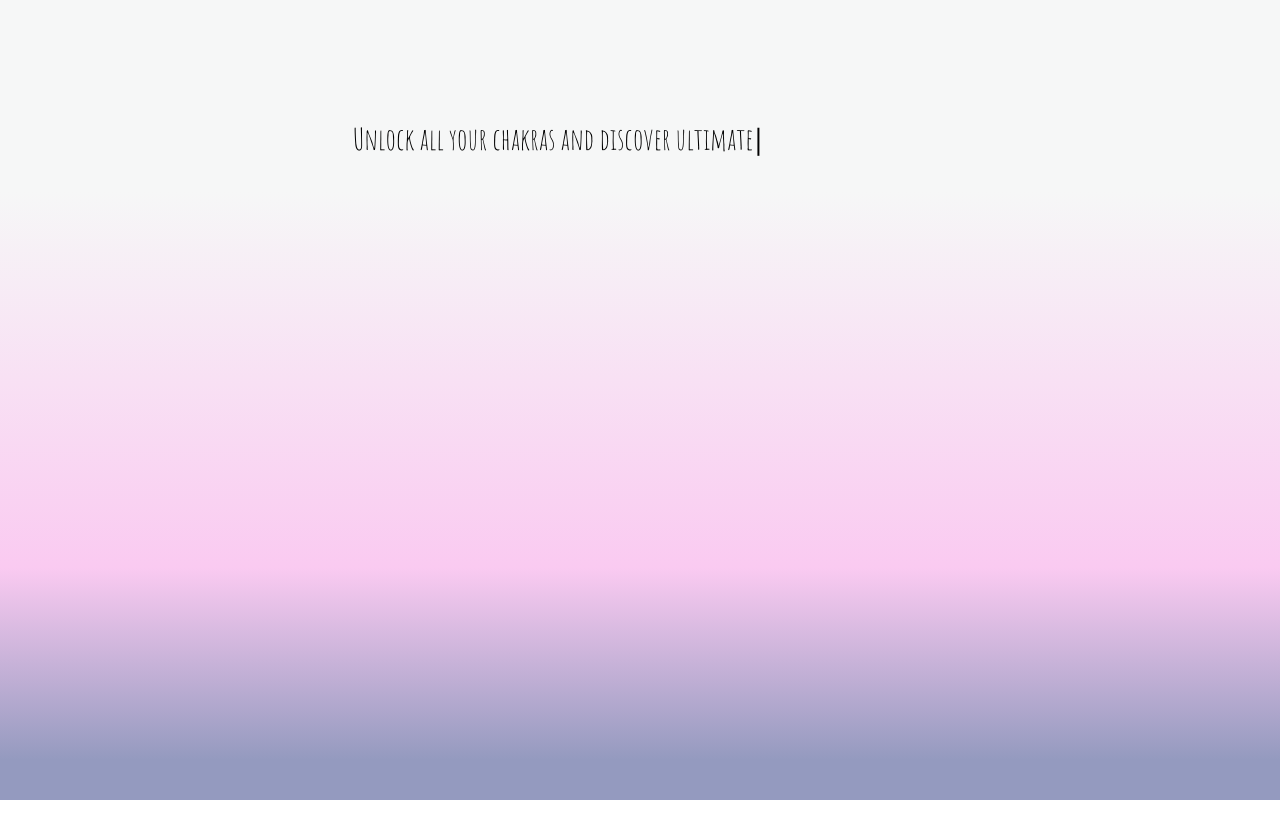
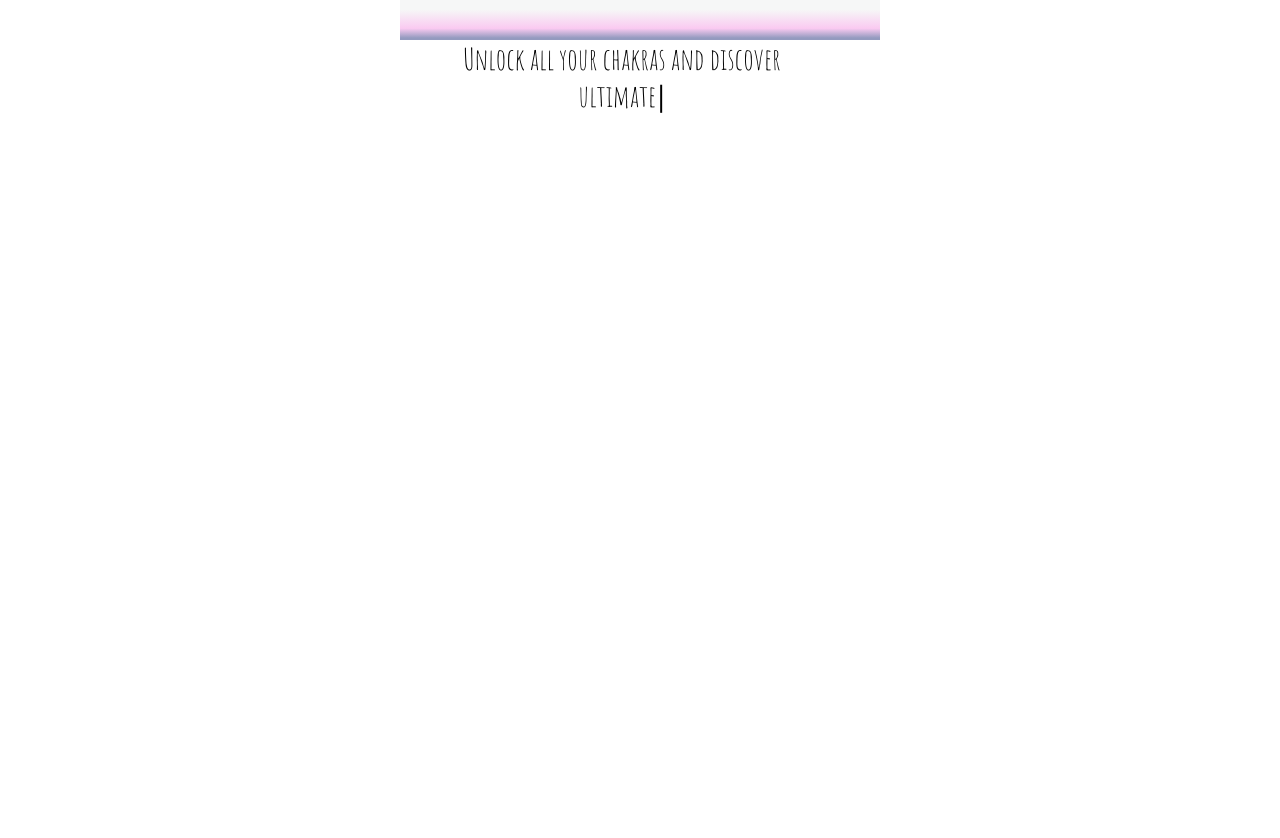
Before and after one commit to brrrrrbrrrr/hackathon-wcs-lyon-vite, a React (Vite) app: page /chakras in a window 1280 px wide. Before the commit the page ends 800 px from the top, so only its background shows below. Built offline with nearby package versions, Linux system fonts and the light colour scheme.

Commit message:
i put only  one bg on the body, and add max width to the body

```diff
--- a/src/App.css
+++ b/src/App.css
@@ -0,0 +1,26 @@
+body {
+  position: relative;
+  max-width: 30em;
+  margin: auto;
+  padding: 20px;
+}
+
+body::after {
+  content: '';
+  background: rgb(148, 154, 191);
+  background: linear-gradient(
+    0deg,
+    rgba(148, 154, 191, 1) 5%,
+    rgb(250, 202, 241) 29%,
+    rgba(246, 247, 247, 1) 76%
+  );
+  height: 100%;
+  width: auto;
+  padding-bottom: 0;
+  top: 0;
+  left: 0;
+  bottom: 0;
+  right: 0;
+  position: absolute;
+  z-index: -1;
+}
--- a/src/App.jsx
+++ b/src/App.jsx
@@ -1,4 +1,5 @@
 import { Outlet } from 'react-router-dom';
+import './App.css';
 
 const App = () => {
   return <Outlet />;
--- a/src/components/Step/Step.css
+++ b/src/components/Step/Step.css
@@ -1,27 +1,3 @@
-.background {
-  position: relative;
-  padding-bottom: 0;
-}
-.background::after {
-  content: '';
-  background: rgb(148, 154, 191);
-  background: linear-gradient(
-    0deg,
-    rgba(148, 154, 191, 1) 5%,
-    rgb(250, 202, 241) 29%,
-    rgba(246, 247, 247, 1) 76%
-  );
-  height: 100vh;
-  width: auto;
-  padding-bottom: 0;
-  top: 0;
-  left: 0;
-  bottom: 0;
-  right: 0;
-  position: absolute;
-  z-index: -1;
-}
-
 .button_step {
   display: block;
   border-radius: 100%;
@@ -34,31 +10,17 @@
   margin-bottom: 8px;
   box-shadow: 4px 4px 10px var(--color);
   z-index: 1;
-  transition: transform 0.5s; /* Transition de la transformation */
-  background-size: cover; /* Ajuste la taille de l'image pour remplir le bouton */
+  transition: transform 0.5s;
+  background-size: cover;
   background-repeat: no-repeat;
   opacity: 0.7;
+  cursor: pointer;
 }
 
 .button_step:hover {
   transform: scale(1.1);
   animation: all 0.5s;
 }
-
-/* .button_step::after {
-    content: '';
-    position: absolute;
-    top: 0;
-    left: 0;
-    width: 100%;
-    height: 100%;
-    border-radius: 100%;
-    filter: blur(5px);
-    background-color: inherit;
-    z-index: -1; /* Place le flou derrière le bouton
-  }
-
-  */
 
 .chakras_container {
   display: flex;
@@ -107,6 +69,7 @@
   color: initial;
   margin-top: 40px;
   z-index: 1;
+
   h6 {
     font-size: 18px;
     font-family: 'Montserrat', sans-serif;
--- a/src/components/Step/Step.jsx
+++ b/src/components/Step/Step.jsx
@@ -60,7 +60,7 @@ export default function Step() {
     <div>
       {!activeModal && activeWritter && <TypeWritter />}
       {activeStep && (
-        <div className='background'>
+        <div>
           <div className='step-container'>
             {!activeModal && (
               <div className='sound-container' onClick={playSound}>
@@ -100,6 +100,7 @@ export default function Step() {
                   </div>
                 ))}
           </div>
+
           {!activeModal && activeStep && (
             <div className='stats-container'>
               <h6>See amazing stats of well-being</h6>
@@ -110,7 +111,6 @@ export default function Step() {
           )}
         </div>
       )}
-
       {activeModal && (
         <div className={`${activeModal && 'fadeIn'} ${isClosing && 'fadeOut'}`}>
           <Card
--- a/src/components/card/Card.css
+++ b/src/components/card/Card.css
@@ -1,6 +1,15 @@
+.modal-container {
+  width: 100%;
+  height: 100%;
+  color: #7caba0;
+  position: relative;
+  z-index: -10;
+}
+
 .card-container {
-  position: absolute;
+  opacity: 1;
 
+  background-color: initial;
   width: 98%;
   height: 98%;
   top: 1%;
@@ -44,11 +53,6 @@ h1::before {
   to {
     width: 100%;
   }
-}
-.modal-container {
-  width: 100%;
-  height: 100%;
-  color: #7caba0;
 }
 
 .logo-card_container {
--- a/src/components/datagraph/DataGraph.jsx
+++ b/src/components/datagraph/DataGraph.jsx
@@ -59,7 +59,7 @@ export default function DataGraph() {
   }
 
   return (
-    <div className='background'>
+    <div>
       <h6 className='graph-h5'>
         There is currently <span className='spn-bumber'>{number}</span> who use
         our application, and 100% are satisfied
--- a/src/components/datagraph/DataGraphStyle.css
+++ b/src/components/datagraph/DataGraphStyle.css
@@ -6,19 +6,6 @@ h2 {
   font-style: normal;
   font-size: 5vh;
   padding-top: 6rem;
-}
-
-.background {
-  padding: 10vh;
-  width: 100%;
-  height: 100vh;
-  background: rgb(148, 154, 191);
-  background: linear-gradient(
-    0deg,
-    rgba(148, 154, 191, 1) 5%,
-    rgb(250, 202, 241) 29%,
-    rgba(246, 247, 247, 1) 76%
-  );
 }
 
 /* img{
--- a/src/components/home/Home.css
+++ b/src/components/home/Home.css
@@ -13,10 +13,14 @@
 .home-container {
   padding: 10vh;
   width: 100%;
-  height: 100vh;
+  height: 100%;
   background: rgb(148, 154, 191);
-  background: linear-gradient(0deg, rgba(148, 154, 191, 1) 5%, rgb(250, 202, 241) 29%, rgba(246, 247, 247, 1) 76%);
-
+  background: linear-gradient(
+    0deg,
+    rgba(148, 154, 191, 1) 5%,
+    rgb(250, 202, 241) 29%,
+    rgba(246, 247, 247, 1) 76%
+  );
 }
 
 /* .logo-container {
@@ -56,4 +60,5 @@
   background-color: white;
   font-family: 'Montserrat', sans-serif;
   color: #949abf;
+  cursor: pointer;
 }
--- a/src/components/typewritter/TypeWritter.css
+++ b/src/components/typewritter/TypeWritter.css
@@ -1,35 +1,13 @@
 .intro {
   width: 80%;
-  position: relative;
+  position: absolute;
   top: 40px;
   left: 30px;
   text-align: center;
-
+  height: 100vh;
   font-size: 30px;
 }
 
 .Typewriter__wrapper {
   font-family: 'Amatic SC', sans-serif;
 }
-
-.background {
-  position: relative;
-}
-.background::after {
-  content: '';
-  background: rgb(148, 154, 191);
-  background: linear-gradient(
-    0deg,
-    rgba(148, 154, 191, 1) 5%,
-    rgba(253, 232, 221, 1) 29%,
-    rgba(246, 247, 247, 1) 76%
-  );
-  height: 100vh;
-  width: auto;
-  top: 0;
-  left: 0;
-  bottom: 0;
-  right: 0;
-  position: absolute;
-  z-index: -1;
-}
--- a/src/components/typewritter/TypeWritter.jsx
+++ b/src/components/typewritter/TypeWritter.jsx
@@ -5,7 +5,6 @@ import Typewriter from 'typewriter-effect';
 const TypeWritter = () => {
   return (
     <div>
-      <div className='background'>
       <div className='intro'>
         <Typewriter
           options={{
@@ -26,7 +25,6 @@ const TypeWritter = () => {
         />
       </div>
     </div>
-    </div>
   );
 };
 
```
Also changed, not shown: src/components/card/Card.jsx (+3 -7 lines), src/components/home/Home.jsx (+11 -9 lines). Lines whose indentation alone changed are shown as unchanged.
